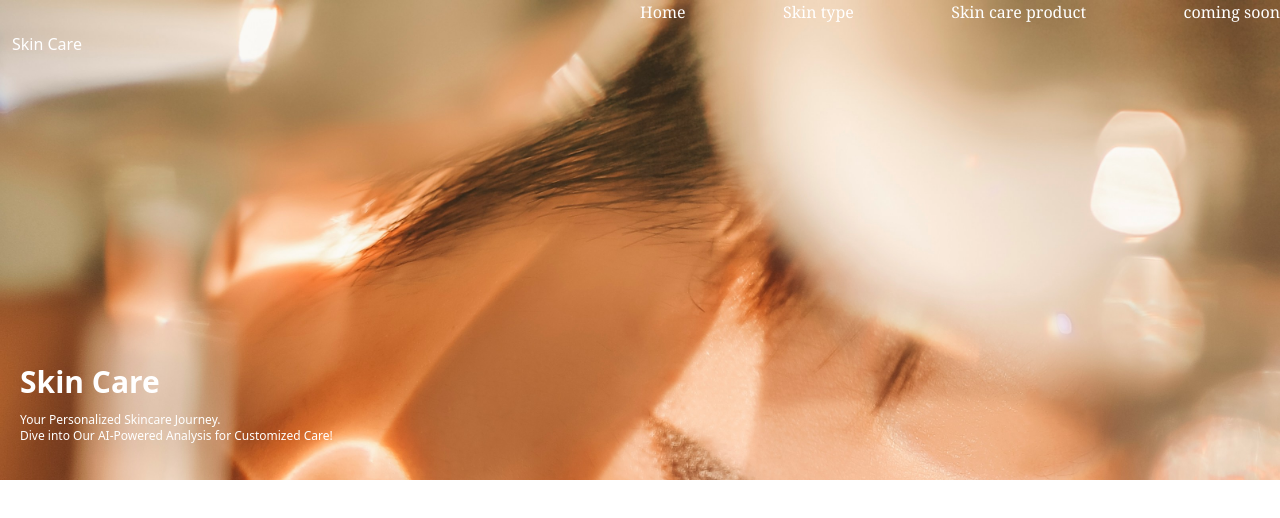
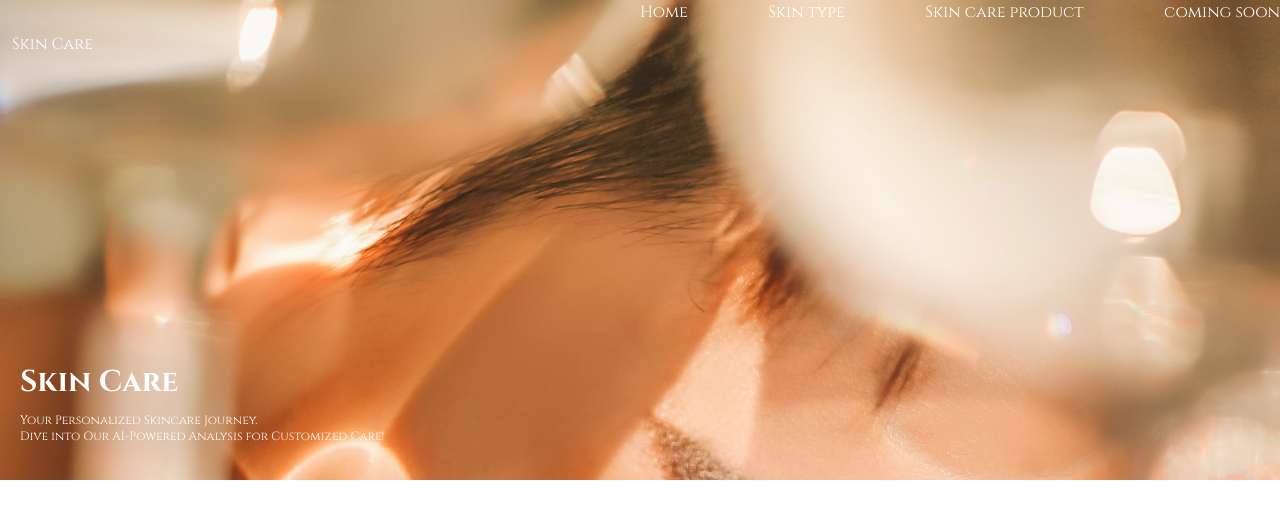
Before and after one commit to mikuweb/skincare-diagnose-app, a Next.js app: page / in a window 1280 px wide. Shown: the top 518 px of the page. Built offline with nearby package versions, Linux system fonts and the light colour scheme.

Commit message:
add: font-family, color設定を追加

```diff
--- a/tailwind.config.ts
+++ b/tailwind.config.ts
@@ -7,7 +7,32 @@ const config: Config = {
     "./src/app/**/*.{js,ts,jsx,tsx,mdx}",
   ],
   theme: {
+    fontFamily: {
+      english: [
+        "Cinzel",
+        "ui-serif",
+        "Georgia",
+        "Cambria",
+        "Times New Roman",
+        "Times",
+        "serif",
+      ],
+    },
     extend: {
+      colors: {
+        white: "#ffffff",
+        leaf: {
+          100: "#ccdfe3",
+          200: "#94ccdfs",
+          300: "#2b6377",
+        },
+        beige: {
+          100: "#faf6f1",
+        },
+        brown: {
+          100: "#363A3B",
+        },
+      },
       backgroundImage: {
         "gradient-radial": "radial-gradient(var(--tw-gradient-stops))",
         "gradient-conic":
```
